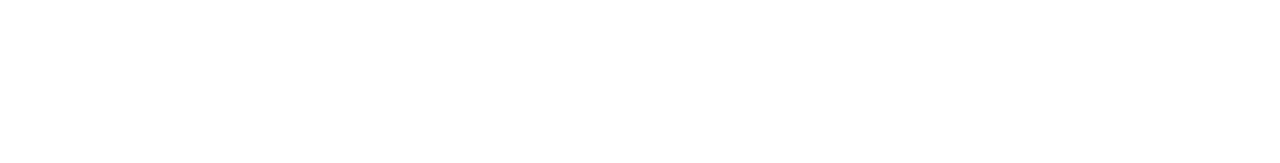
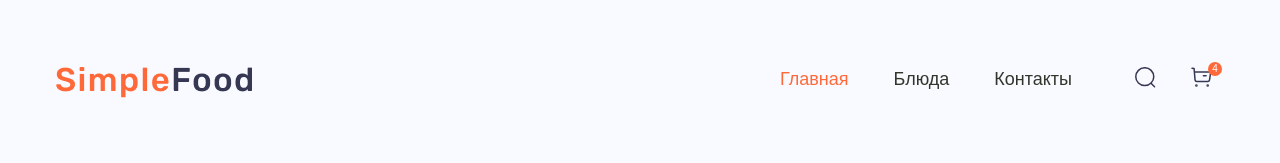
Before and after one commit to daryavus/Simple-Food, a website: page app/index.html in a window 1280 px wide. Drawn offline with nearby package versions, Linux system fonts and the light colour scheme; files that its build step writes are made by us from their sources.

Commit message:
added header, added fonts

```diff
--- a/app/index.html
+++ b/app/index.html
@@ -1,13 +1,68 @@
 <!DOCTYPE html>
-<html lang="en">
+<html lang="ru">
+
 <head>
   <meta charset="UTF-8">
   <meta name="viewport" content="width=device-width, initial-scale=1.0">
-  <title>Document</title>
+  <title>Simple Food</title>
+  <link rel="icon" type="image/jpg" href="images/favicon.jpg">
   <link rel="stylesheet" href="css/style.min.css">
 </head>
+
 <body>
+
+  <header class="header">
+    <div class="container">
+      <div class="header__inner">
+        <a class="logo" href="#">
+          <img class="logo__img" src="images/logo.png" alt="Логотип">
+        </a>
+
+        <nav class="menu">
+          <ul class="menu__list">
+            <li class="menu__list-item">
+              <a class="menu__list-link menu__list-link--active" href="#">Главная</a>
+            </li>
+            <li class="menu__list-item">
+              <a class="menu__list-link" href="#">Блюда</a>
+            </li>
+            <li class="menu__list-item">
+              <a class="menu__list-link" href="#">Контакты</a>
+            </li>
+          </ul>
+
+          <div class="user-nav">
+            <a class="user-nav__link" href="#">
+              <svg width="21" height="21" viewBox="0 0 21 21" fill="none" xmlns="http://www.w3.org/2000/svg">
+                <ellipse cx="9.76663" cy="9.63009" rx="8.98856" ry="8.88424" stroke="#363853" stroke-width="1.5"
+                  stroke-linecap="round" stroke-linejoin="round" />
+                <path d="M16.0184 16.2708L19.5424 19.7448" stroke="#363853" stroke-width="1.5" stroke-linecap="round"
+                  stroke-linejoin="round" />
+              </svg>
+            </a>
+            <a class="user-nav__link" href="#">
+              <svg width="21" height="20" viewBox="0 0 21 20" fill="none" xmlns="http://www.w3.org/2000/svg">
+                <path
+                  d="M1 1.17578L3.08 1.5316L4.04301 12.8715C4.12001 13.7976 4.90301 14.5082 5.84301 14.5053H16.752C17.649 14.5072 18.41 13.8549 18.537 12.9772L19.486 6.49532C19.592 5.77083 19.083 5.09872 18.351 4.99395C18.287 4.98505 3.414 4.98011 3.414 4.98011"
+                  stroke="#363853" stroke-width="1.5" stroke-linecap="round" stroke-linejoin="round" />
+                <path d="M12.375 8.63337H15.1479" stroke="#363853" stroke-width="1.5" stroke-linecap="round"
+                  stroke-linejoin="round" />
+                <path fill-rule="evenodd" clip-rule="evenodd"
+                  d="M5.4043 17.9316C5.70527 17.9316 5.94824 18.1729 5.94824 18.4696C5.94824 18.7673 5.70527 19.0085 5.4043 19.0085C5.10333 19.0085 4.86035 18.7673 4.86035 18.4696C4.86035 18.1729 5.10333 17.9316 5.4043 17.9316Z"
+                  stroke="#363853" stroke-width="1.5" stroke-linecap="round" stroke-linejoin="round" />
+                <path fill-rule="evenodd" clip-rule="evenodd"
+                  d="M16.6846 17.9316C16.9856 17.9316 17.2296 18.1729 17.2296 18.4696C17.2296 18.7673 16.9856 19.0085 16.6846 19.0085C16.3836 19.0085 16.1406 18.7673 16.1406 18.4696C16.1406 18.1729 16.3836 17.9316 16.6846 17.9316Z"
+                  stroke="#363853" stroke-width="1.5" stroke-linecap="round" stroke-linejoin="round" />
+              </svg>
+              <span class="user-nav__num">4</span>
+            </a>
+          </div>
+        </nav>
+      </div>
+    </div>
+  </header>
 
   <script src="js/main.min.js"></script>
 </body>
+
 </html>
--- a/app/scss/_fonts.scss
+++ b/app/scss/_fonts.scss
@@ -0,0 +1,17 @@
+@font-face {
+  font-family: 'Rubik', sans-serif;
+  font-style: normal;
+  src: local('Rubik'),
+    url('../fonts/Rubik-VariableFont_wght.woff2') format('woff2'),
+    url('../fonts/Rubik-VariableFont_wght.woff') format('woff');
+  font-display: swap;
+}
+
+@font-face {
+  font-family: 'Rubik', sans-serif;
+  font-style: italic;
+  src: local('Rubik'),
+    url('../fonts/Rubik-Italic-VariableFont_wght.woff2') format('woff2'),
+    url('../fonts/Rubik-Italic-VariableFont_wght.woff') format('woff');
+  font-display: swap;
+}
--- a/app/scss/_global.scss
+++ b/app/scss/_global.scss
@@ -1,3 +1,13 @@
 body {
+  background-color: #F9FAFF;
+  color: $default;
+  font-size: 20px;
+  @extend %rubik-normal;
+  font-weight: 400;
+}
 
+.container{
+  max-width: 1200px;
+  padding: 0 15px;
+  margin: 0 auto;
 }
--- a/app/scss/_vars.scss
+++ b/app/scss/_vars.scss
@@ -0,0 +1,13 @@
+$accent: #FF6838;
+$default: #31352B;
+$title: #363853;
+
+%rubik-normal{
+  font-family: 'Rubik', sans-serif;
+  font-style: normal;
+}
+
+%rubik-italic{
+  font-family: 'Rubik', sans-serif;
+  font-style: italic;
+}
--- a/app/scss/style.scss
+++ b/app/scss/style.scss
@@ -3,5 +3,59 @@
 @import 'reset';
 @import 'global';
 
+.header{
+  padding: 60px 0;
+  &__inner{
+    display: flex;
+    justify-content: space-between;
+    align-items: center;
+  }
+}
+
+.menu{
+  display: flex;
+  &__list{
+    display: flex;
+    margin-right: 63px;
+  }
+  &__list-item:not(:last-child) {
+    margin-right: 45px;
+  }
+  &__list-link{
+    font-size: 18px;
+    line-height: 1;
+    transition: color 0.3s;
+    &:hover{
+      color: $accent
+    }
+  }
+  &__list-link--active{
+    color: $accent;
+  }
+}
+
+.user-nav{
+  display: flex;
+  margin-right: 13px;
+  &__link{
+    position: relative;
+  }
+  &__link:not(:last-child) {
+    margin-right: 35px;
+  }
+  &__num{
+    position: absolute;
+    width: 14px;
+    height: 14px;
+    border-radius: 50%;
+    background-color: $accent;
+    top: -5px;
+    right: -10px;
+    font-size: 10px;
+    color: #fff;
+    line-height: 14px;
+    text-align: center
+  }
+}
 
 @import 'media';
```
Also changed, not shown: app/fonts/Rubik-Italic-VariableFont_wght.woff (added), app/fonts/Rubik-Italic-VariableFont_wght.woff2 (added), app/fonts/Rubik-VariableFont_wght.woff (added), app/fonts/Rubik-VariableFont_wght.woff2 (added), app/images/favicon.jpg (added), app/images/logo.png (added).
